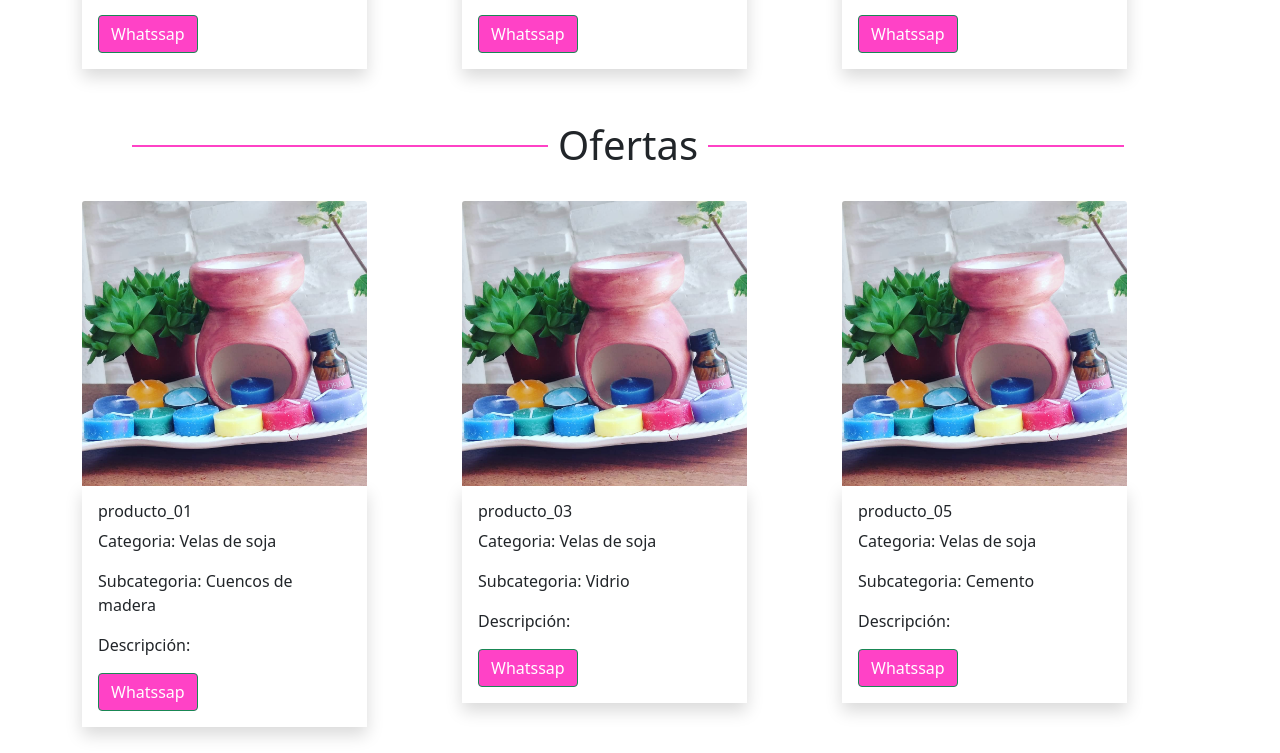
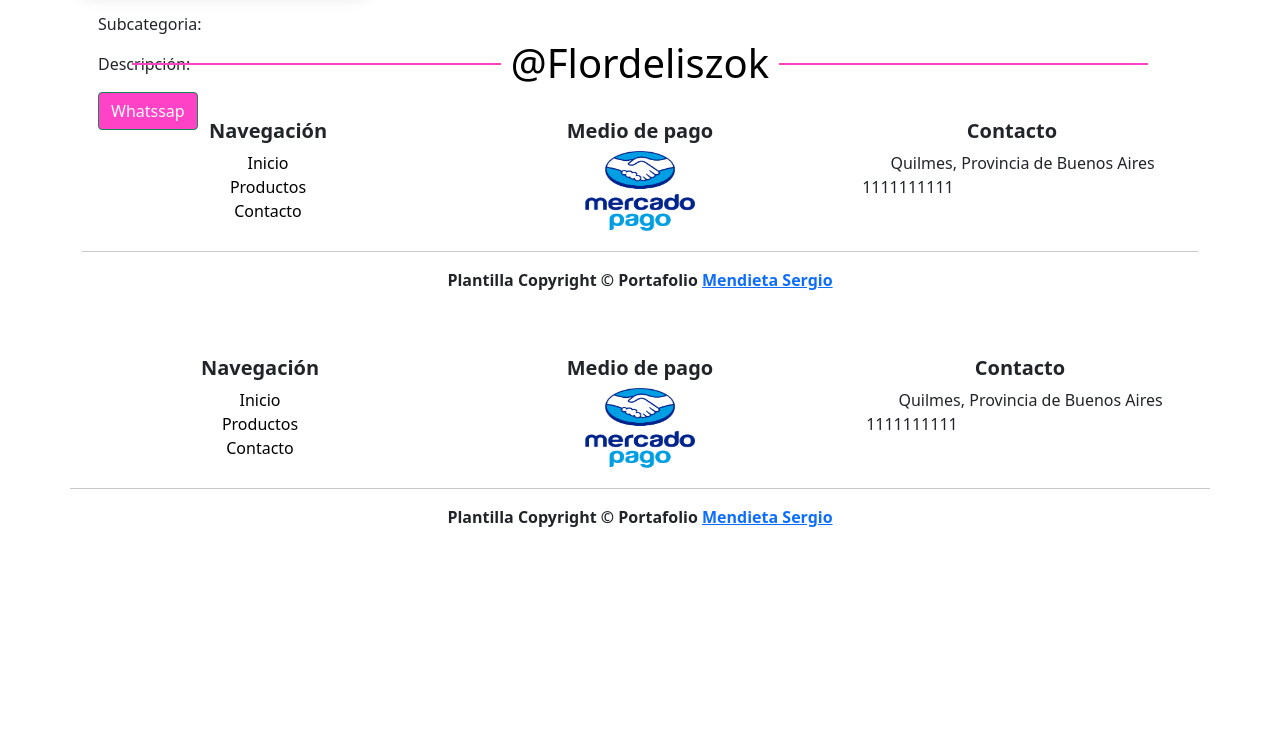
Before and after one commit to MendietaSergio/Flor_de_Lis, a React (Create React App) app: page / in a window 1280 px wide. Shown: the part 2000-2753 px from the top of the page. After the commit the page ends 2593 px from the top, so only its background shows below. Built offline with nearby package versions, Linux system fonts and the light colour scheme.

Commit message:
Añade ruta para detalle del producto seleccionado

```diff
--- a/src/App.js
+++ b/src/App.js
@@ -6,13 +6,15 @@ import Home from "./pages/Home";
 import Products from "./pages/Products"
 import Contact from "./pages/Contact"
 import 'bootstrap/dist/css/bootstrap.min.css'
+import Footer from "./components/Footer/Footer";
+import Detail from "./pages/Detail";
 
 
 function App() {
   return (
     <BrowserRouter>
       <Header/>
-      <div className="container">
+      <div className="container container-body">
       <Switch>
         <Route path="/" exact>
           <Home/>
@@ -26,6 +28,9 @@ function App() {
         <Route path="/Productos/:idCategory/:idSubCategory" exact>
           <Products/>
         </Route>
+        <Route path="/detalle/:idProduct" exact>
+          <Detail />
+        </Route>
         <Route path="/Login" exact>
           <Signin/>
         </Route>
@@ -34,6 +39,7 @@ function App() {
         </Route>
       </Switch>
       </div>
+      <Footer/>
     </BrowserRouter>
 
   );
```
